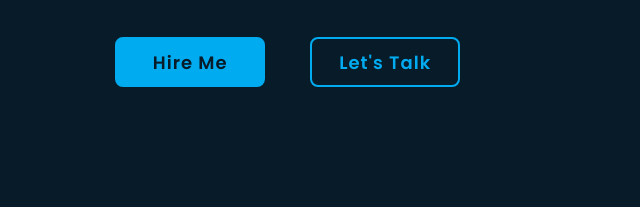
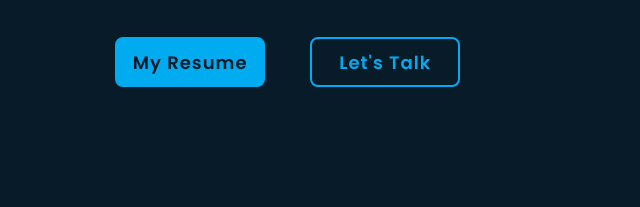
Before and after one commit to zahid-gulzar/frontend-developer, a plain HTML site: page index.html in a window 1280 px wide. Shown: the part 478-685 px from the top of the page, 0-640 px from the left. Drawn offline with nearby package versions, Linux system fonts and the light colour scheme.

Commit message:
Update index.html

```diff
--- a/index.html
+++ b/index.html
@@ -42,7 +42,7 @@
             </p>
 
             <div class="btn-box">
-                <a href="#" class="btn">Hire Me</a>
+                <a href="resume.html" target="_main" class="btn">My Resume</a>
                 <a href="#" class="btn">Let's Talk</a>
                 <span class="animate" style="--i:5;"></span>
             </div>
```
